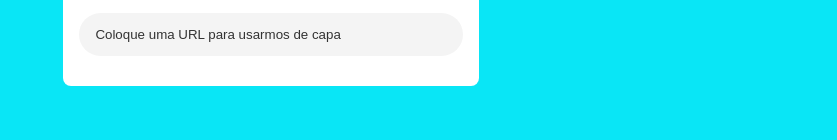
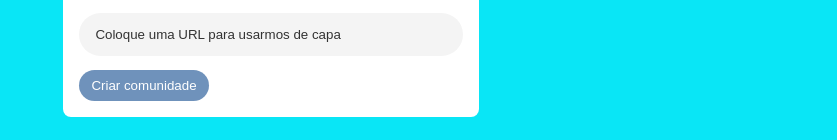
Before and after one commit to simone-art/imersao_react_alura, a Next.js app in the folder alurakut/: page / in a window 1280 px wide. Shown: the part 2653-2793 px from the top of the page, without its empty margins (443-1280 px from the left). Before the commit the page ends 2765 px from the top, so only its background shows below. Built offline with nearby package versions, Linux system fonts and the light colour scheme.

Commit message:
Criado button

```diff
--- a/alurakut/pages/index.js
+++ b/alurakut/pages/index.js
@@ -67,6 +67,7 @@ const pesssoasFavoritas = ['omariosouto', 'peas', 'felipementel', 'rafaballerini
           name="image"
           aria-label="Coloque uma URL para usarmos de capa" />
          </div>
+         <button>Criar comunidade</button>
        </form>
       </Box>
     </div>
```
